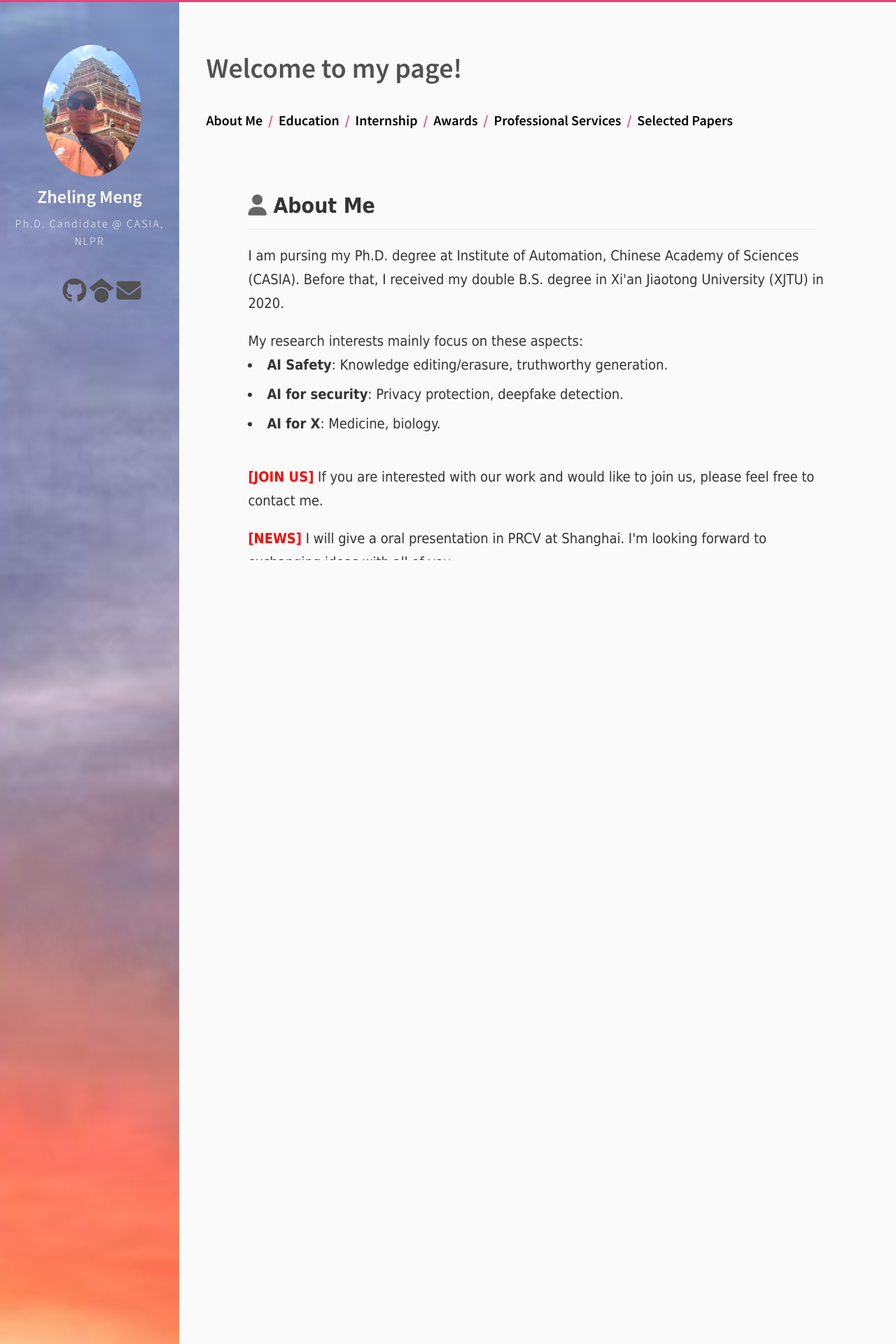
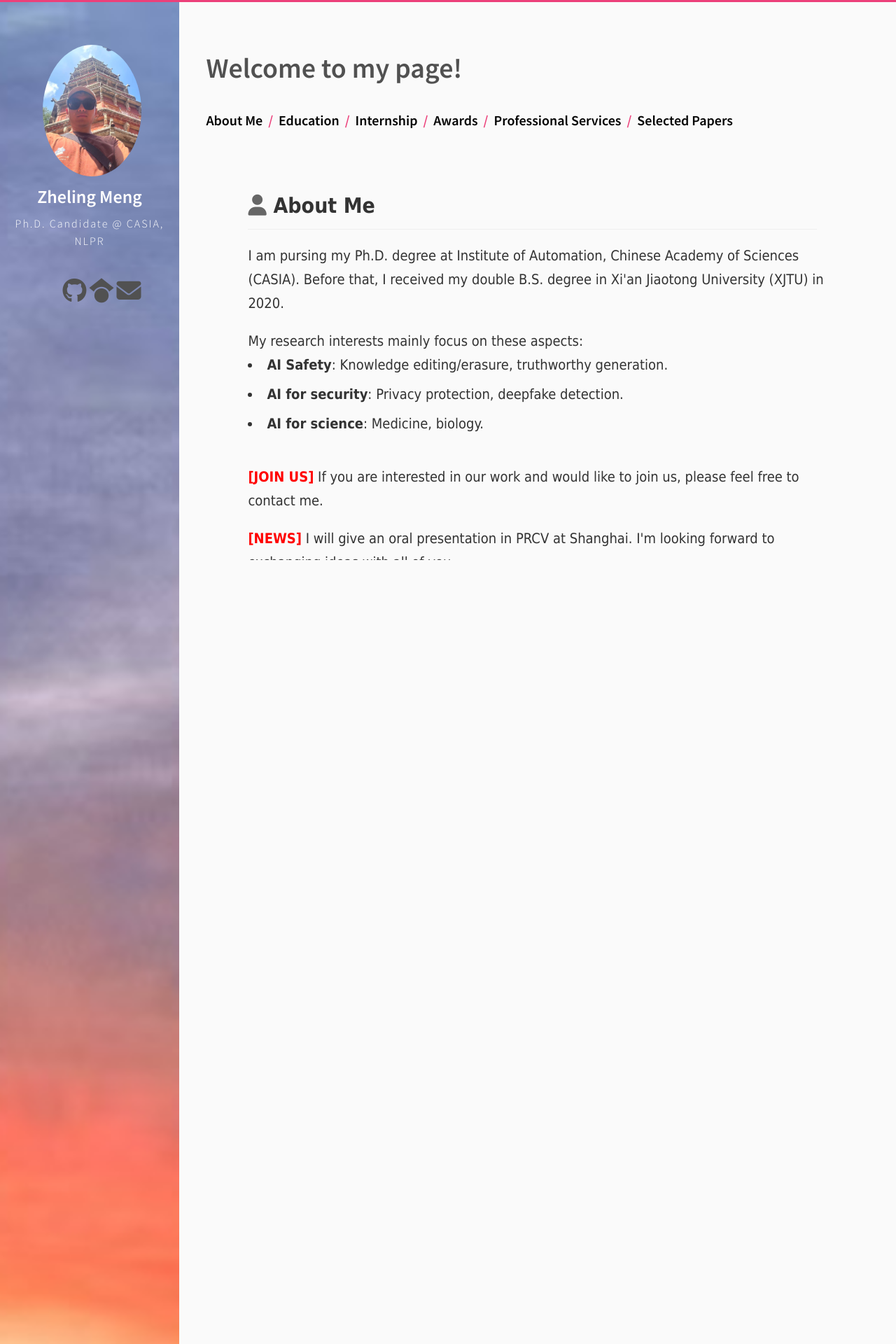
Before and after one commit to RichardSunnyMeng/RichardSunnyMeng.github.io, a Jekyll site: the page built from index.html, in a window 1280 px wide. Shown: the top 1920 px of the page at 70% size. Built offline with Jekyll 4.4.1, drawn with Linux system fonts in a browser that asks for light colours; the list of posts is cut into pages by our own code.

Commit message:
Update index.html

```diff
--- a/index.html
+++ b/index.html
@@ -25,12 +25,12 @@ layout: default
     <ul style="padding-left: 40px;">
       <li><strong>AI Safety</strong>: Knowledge editing/erasure, truthworthy generation.</li>
       <li><strong>AI for security</strong>: Privacy protection, deepfake detection.</li>
-      <li><strong>AI for X</strong>: Medicine, biology.</li>
+      <li><strong>AI for science</strong>: Medicine, biology.</li>
     </ul>
 
-    <p><strong><font color="#FF0000">[JOIN US]</strong></font> If you are interested with our work and would like to join us, please feel free to contact me.</p>
+    <p><strong><font color="#FF0000">[JOIN US]</strong></font> If you are interested in our work and would like to join us, please feel free to contact me.</p>
 
-    <p><strong><font color="#FF0000">[NEWS]</strong></font> I will give a oral presentation in PRCV at Shanghai. I'm looking forward to exchanging ideas with all of you.</p>
+    <p><strong><font color="#FF0000">[NEWS]</strong></font> I will give an oral presentation in PRCV at Shanghai. I'm looking forward to exchanging ideas with all of you.</p>
   </section>
 
   <section id="education" class="section">
```
